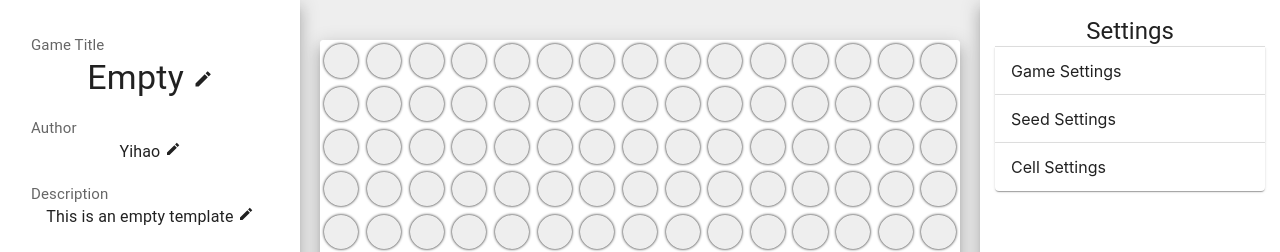
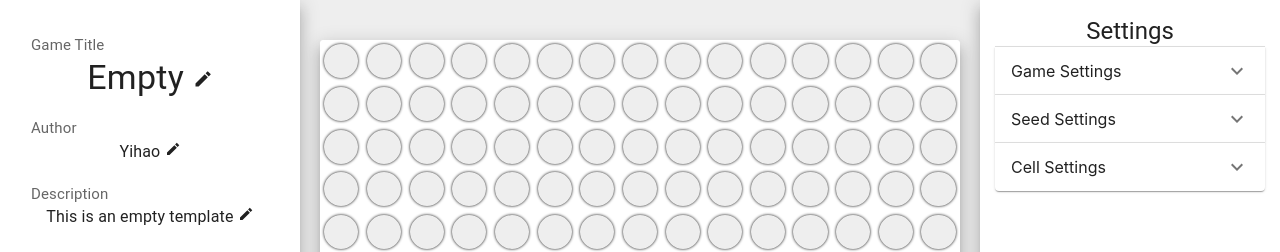
Before and after one commit to y1hao/ColorfulLife, a React (Create React App) app in the folder life/: page / in a window 1280 px wide. Shown: the top 252 px of the page. Built offline with nearby package versions, Linux system fonts and the light colour scheme.

Commit message:
Add expand icons

```diff
--- a/life/src/Components/RightPanel.tsx
+++ b/life/src/Components/RightPanel.tsx
@@ -4,6 +4,7 @@ import { Drawer, Button, makeStyles, Accordion, AccordionSummary, AccordionDetai
 import InputTitle from './InputTitle';
 import StyleSettingsPanel from './StyleSettingsPanel';
 import Random from '../Common/Random';
+import { ExpandMore } from '@material-ui/icons';
 
 interface IProps {
     panelWidth: number,
@@ -225,7 +226,7 @@ export default function RightPanel(props: IProps) {
     >
         <Typography variant="h5">Settings</Typography>
         <Accordion>
-            <AccordionSummary>
+            <AccordionSummary expandIcon={<ExpandMore />}>
                 Game Settings
             </AccordionSummary>
             <AccordionDetails className={classes.accordionDetails}>
@@ -233,7 +234,7 @@ export default function RightPanel(props: IProps) {
             </AccordionDetails>
         </Accordion>
         <Accordion>
-            <AccordionSummary>
+            <AccordionSummary expandIcon={<ExpandMore />}>
                 Seed Settings
             </AccordionSummary>
             <AccordionDetails className={classes.accordionDetails}>
@@ -244,7 +245,8 @@ export default function RightPanel(props: IProps) {
             disabled={!props.isPlayMode}
             expanded={isStyleSettingsPanelExpanded && props.isPlayMode}
         >
-            <AccordionSummary onClick={() => setIsStyleSettingsPanelExpanded(!isStyleSettingsPanelExpanded)}>
+            <AccordionSummary  expandIcon={<ExpandMore />}
+                onClick={() => setIsStyleSettingsPanelExpanded(!isStyleSettingsPanelExpanded)}>
                 Cell Settings
             </AccordionSummary>
             <AccordionDetails className={classes.accordionDetails}>
```
